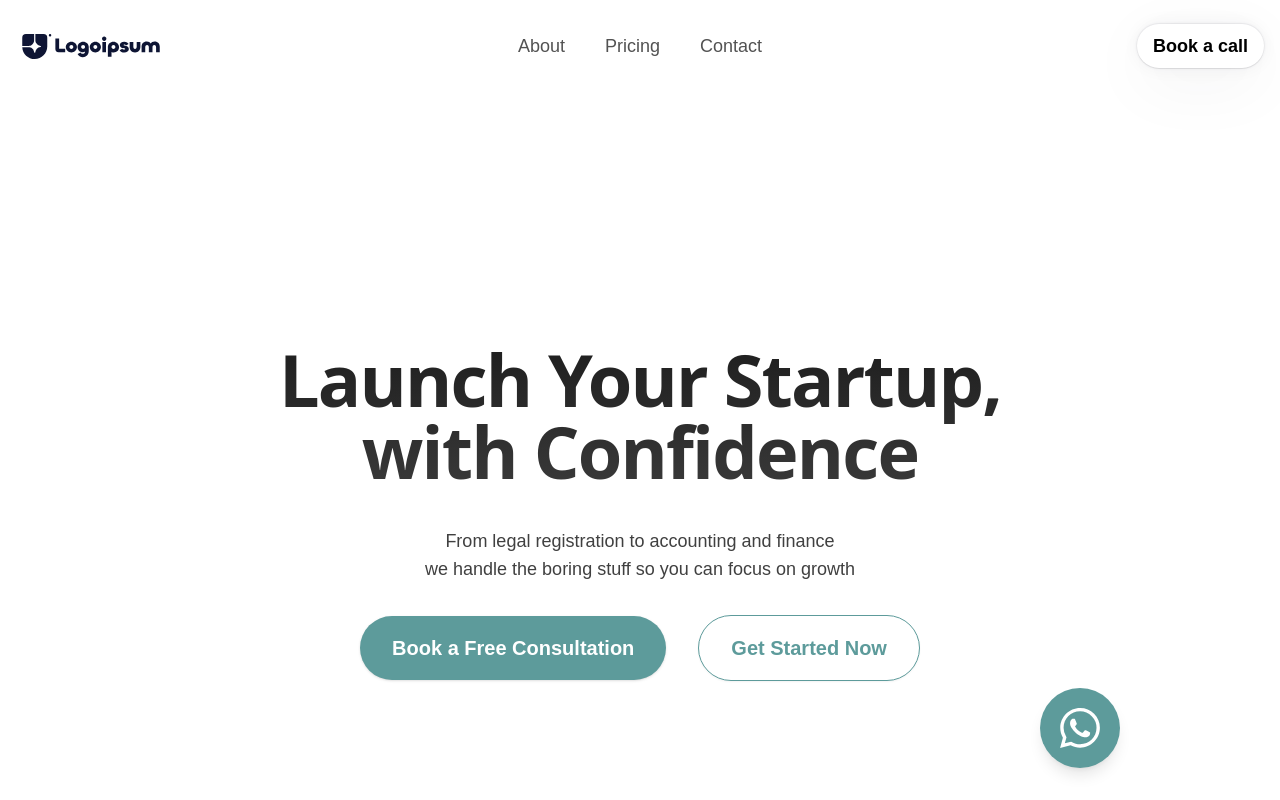
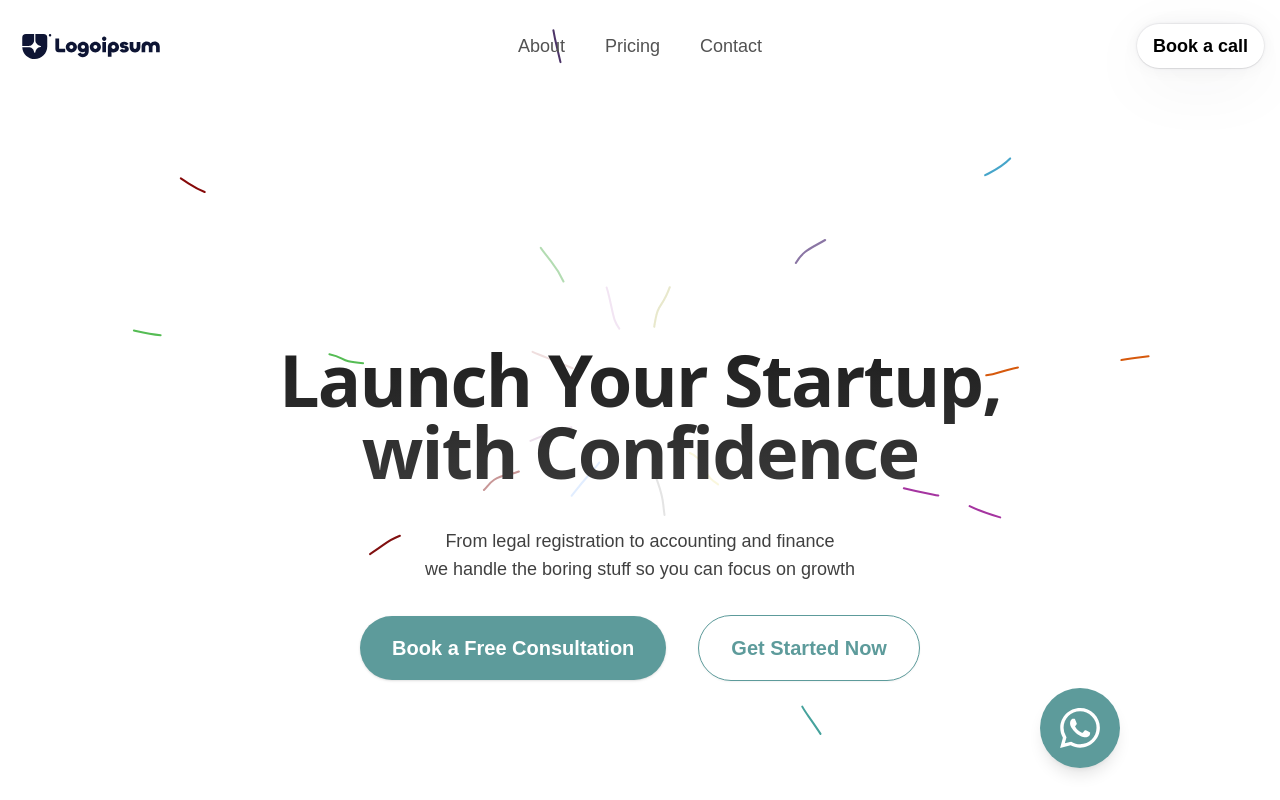
Before and after one commit to JKQuah/exbiz, a Next.js app: page / in a window 1280 px wide. Shown: the top 800 px of the page. Built offline with nearby package versions, Linux system fonts and the light colour scheme.

Commit message:
[Home] Remove relative from div

```diff
--- a/app/page.tsx
+++ b/app/page.tsx
@@ -13,7 +13,7 @@ export default function Home() {
   const message = "I am interested to signup a business plan with you.";
 
   return (
-    <div className="relative">
+    <div>
       <BackgroundLinesDemo />
       <AppleCardsCarouselDemo />
 
```
